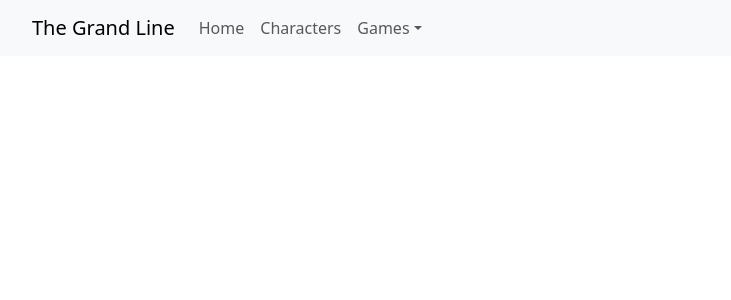
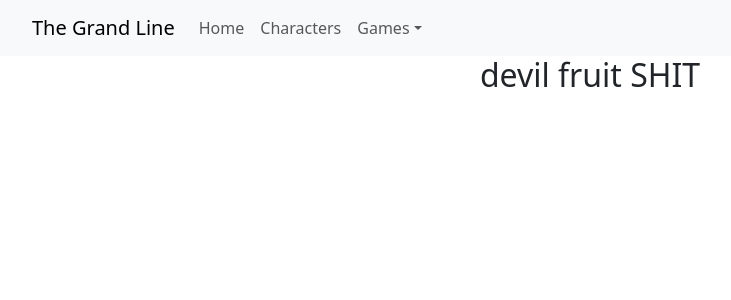
Before and after one commit to thegreatfrontenders/thegreatfrontenders.github.io, a React (Create React App) app: page /fruitFinder in a window 1280 px wide. Shown: the top 300 px of the page, without its empty margins (50-781 px from the left). Built offline with nearby package versions, Linux system fonts and the light colour scheme.

Commit message:
home routing added and some other stuff

```diff
--- a/package.json
+++ b/package.json
@@ -17,7 +17,7 @@
     "react-dom": "^19.1.0",
     "react-router": "^7.6.0",
     "react-router-dom": "^7.6.0",
-    "react-scripts": "5.0.1",
+    "react-scripts": "^5.0.1",
     "typescript": "^4.9.5",
     "web-vitals": "^2.1.4"
   },
--- a/src/App.tsx
+++ b/src/App.tsx
@@ -22,7 +22,7 @@ function App() {
               <Nav.Link as={Link} to={"/"}>Home</Nav.Link>
               <Nav.Link as={Link} to={"/characters"}>Characters</Nav.Link>
               <NavDropdown title="Games" id="basic-nav-dropdown">
-                <NavDropdown.Item as={Link} to={"/devilFruit"}>Devil Fruit Finder</NavDropdown.Item>
+                <NavDropdown.Item as={Link} to={"/fruitFinder"}>Devil Fruit Finder</NavDropdown.Item>
                 <NavDropdown.Item href="#action/3.2">
                   Another action
                 </NavDropdown.Item>
@@ -39,7 +39,7 @@ function App() {
       <Routes>
         <Route path='/' element={<Home />} />
         <Route path='/characters' element={<Characters />} />
-        <Route path='/devilFruit' element={<DevilFruitFinder />} />
+        <Route path='/fruitFinder' element={<DevilFruitFinder />} />
       </Routes>
 
     </div>
--- a/src/components/DevilFruitFinder/DevilFruitFinder.tsx
+++ b/src/components/DevilFruitFinder/DevilFruitFinder.tsx
@@ -1,4 +1,4 @@
-import React, { useState, useEffect, FC } from 'react';
+import React, { useState, FC } from 'react';
 import styles from './DevilFruitFinder.module.css';
 
 
@@ -8,8 +8,13 @@ const DevilFruitFinder: FC<DevilFruitFinderProps> = () => {
   const [numFruits, setNumFruits] = useState(10);
 
   return (
-    <div className={styles.DevilFruitFinder} data-testid="DevilFruitFinder">
-      testing routing
+
+
+    <div >
+        <div>
+            <h2>devil fruit SHIT</h2>
+        </div>
+        <div className={styles.DevilFruitFinder} data-testid="DevilFruitFinder"></div>
     </div>
   );
 }
--- a/tsconfig.json
+++ b/tsconfig.json
@@ -18,7 +18,7 @@
     "resolveJsonModule": true,
     "isolatedModules": true,
     "noEmit": true,
-    "jsx": "react-jsx"
+    "jsx": "preserve"
   },
   "include": [
     "src"
```
Also changed, not shown: 1 other file (tests, documents, lock files or other folders).
